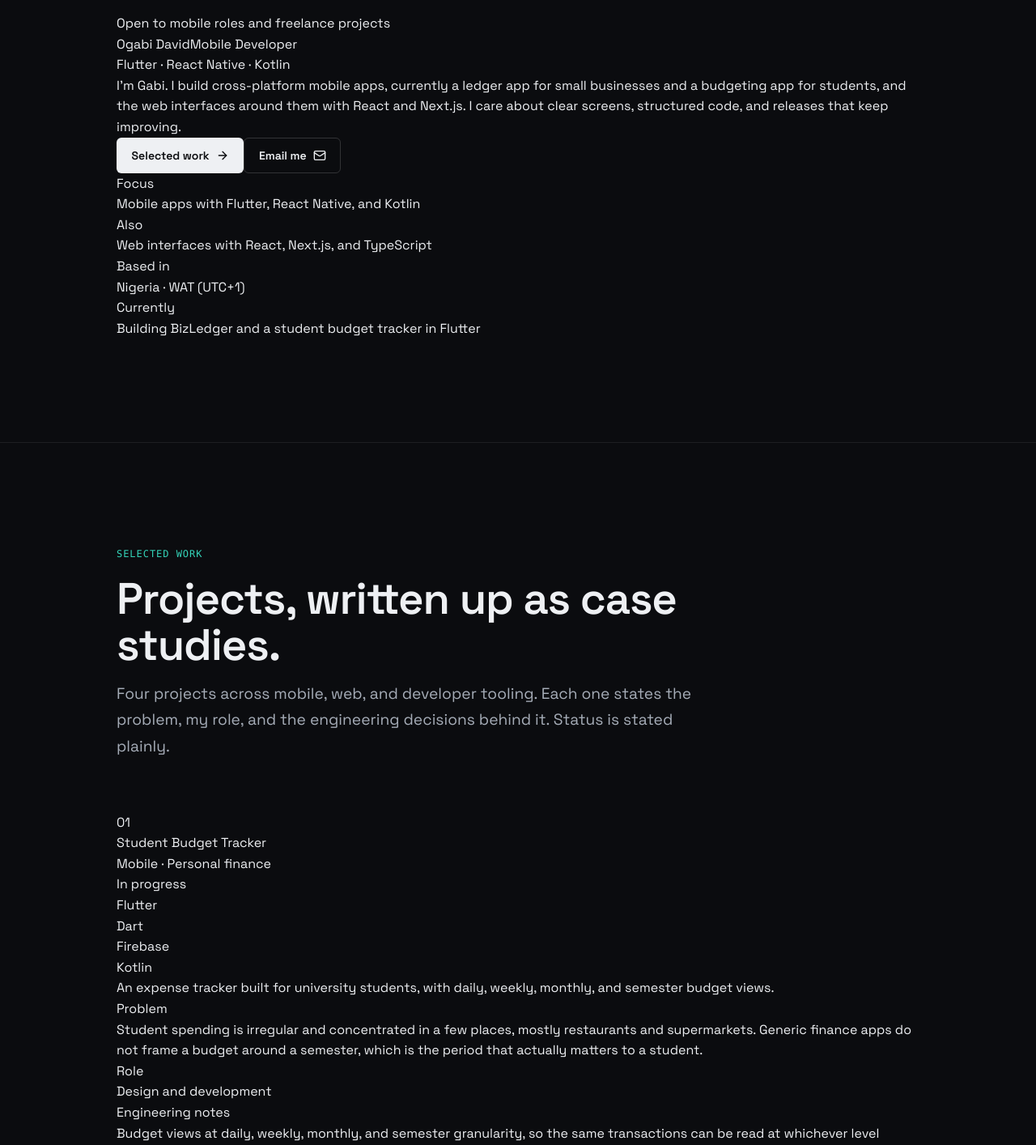
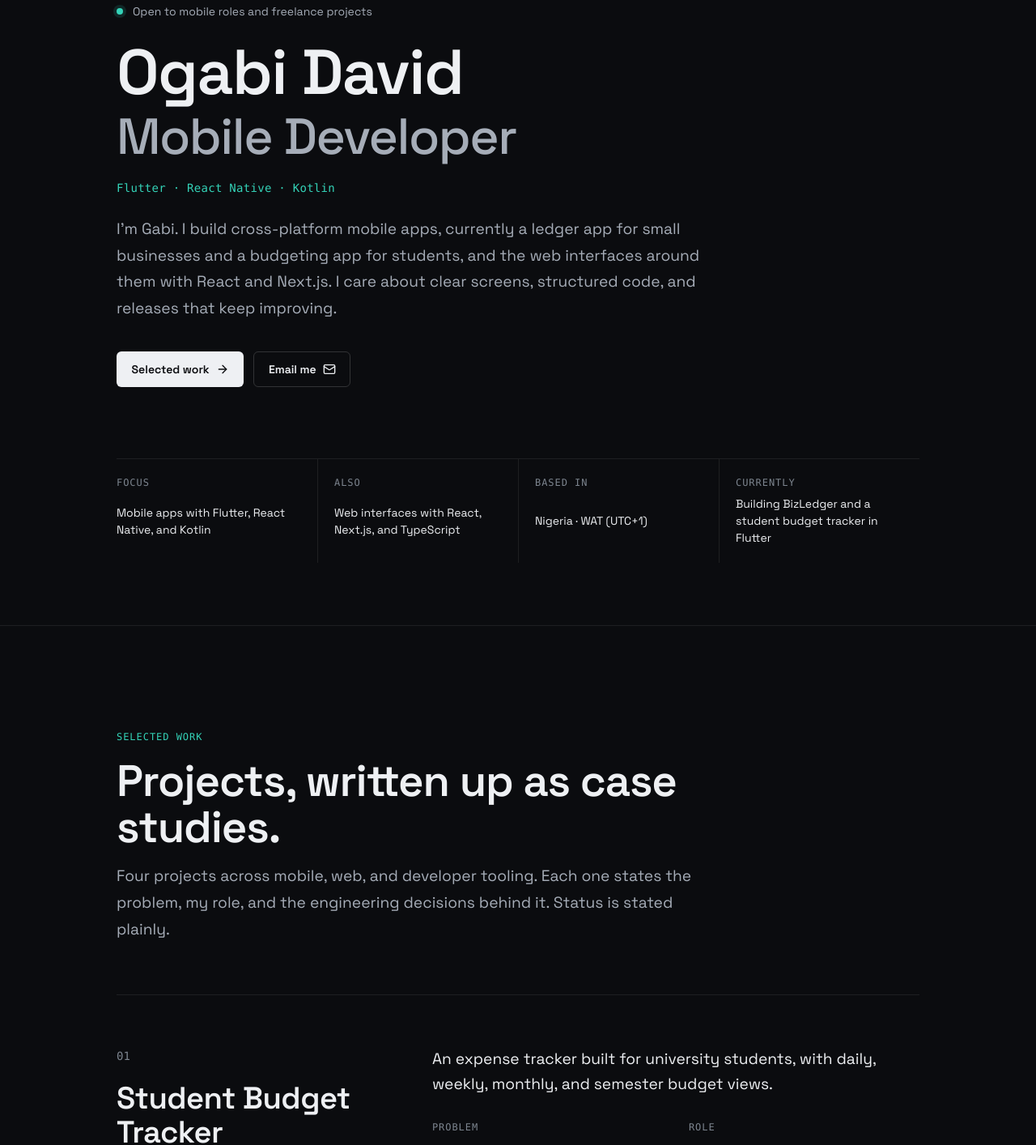
Before and after one commit to GABIs-Hub/portfolio, a Next.js app: page / in a window 1280 px wide. Shown: the part 180-1594 px from the top of the page at 81% size. Built offline with nearby package versions, Linux system fonts and the light colour scheme.

Commit message:
Design system part 3: hero and case study styles

```diff
--- a/src/app/globals.css
+++ b/src/app/globals.css
@@ -391,4 +391,238 @@ dd {
   color: var(--fg);
 }
 
-/* @@PART3@@ */
+/* Hero */
+
+.hero {
+  padding-top: clamp(4rem, 9vw, 7.5rem);
+  padding-bottom: clamp(3rem, 6vw, 5rem);
+}
+
+.hero-intro {
+  display: flex;
+  align-items: center;
+  gap: 0.75rem;
+  color: var(--fg-muted);
+  font-size: var(--text-sm);
+}
+
+.status-dot {
+  flex-shrink: 0;
+  width: 8px;
+  height: 8px;
+  border-radius: 50%;
+  background: var(--accent);
+  box-shadow: 0 0 0 4px var(--accent-soft);
+}
+
+.hero h1 {
+  display: grid;
+  gap: 0.1em;
+  max-width: 16ch;
+  margin-top: 1.5rem;
+  font-size: var(--text-display);
+  font-weight: 600;
+  letter-spacing: -0.02em;
+  line-height: 1.02;
+}
+
+.hero-role {
+  color: var(--fg-muted);
+  font-size: 0.8em;
+  font-weight: 500;
+}
+
+.hero-stack {
+  margin-top: 1.25rem;
+  color: var(--accent);
+  font-family: var(--font-mono);
+  font-size: var(--text-sm);
+  letter-spacing: 0.02em;
+}
+
+.hero-lede {
+  max-width: 60ch;
+  margin-top: 1.5rem;
+  color: var(--fg-muted);
+  font-size: var(--text-lg);
+  line-height: 1.7;
+}
+
+.hero-actions,
+.contact-actions {
+  display: flex;
+  flex-wrap: wrap;
+  gap: 0.75rem;
+  margin-top: 2.25rem;
+}
+
+.hero-facts {
+  display: grid;
+  grid-template-columns: repeat(4, minmax(0, 1fr));
+  margin-top: clamp(3rem, 7vw, 5.5rem);
+  border-top: 1px solid var(--line);
+}
+
+.hero-fact {
+  display: grid;
+  gap: 0.4rem;
+  padding: 1.25rem 1.25rem 1.25rem 0;
+}
+
+.hero-fact + .hero-fact {
+  padding-left: 1.25rem;
+  border-left: 1px solid var(--line);
+}
+
+.hero-fact dt {
+  color: var(--fg-subtle);
+  font-family: var(--font-mono);
+  font-size: var(--text-xs);
+  letter-spacing: 0.08em;
+  text-transform: uppercase;
+}
+
+.hero-fact dd {
+  color: var(--fg);
+  font-size: var(--text-sm);
+  line-height: 1.5;
+}
+
+/* Case studies */
+
+.case-list {
+  display: grid;
+  border-top: 1px solid var(--line);
+}
+
+.case-study {
+  display: grid;
+  grid-template-columns: minmax(0, 0.9fr) minmax(0, 1.6fr);
+  gap: clamp(1.5rem, 4vw, 4rem);
+  padding-block: clamp(2.5rem, 5vw, 4rem);
+  border-bottom: 1px solid var(--line);
+}
+
+.case-meta {
+  display: grid;
+  align-content: start;
+  gap: 1.25rem;
+}
+
+.case-index {
+  color: var(--fg-subtle);
+  font-family: var(--font-mono);
+  font-size: var(--text-sm);
+}
+
+.case-study h3 {
+  font-size: var(--text-2xl);
+  font-weight: 600;
+  letter-spacing: -0.015em;
+  line-height: 1.1;
+}
+
+.case-category {
+  margin-top: 0.4rem;
+  color: var(--fg-subtle);
+  font-size: var(--text-sm);
+}
+
+.status {
+  display: inline-flex;
+  align-items: center;
+  gap: 0.45rem;
+  color: var(--fg-muted);
+  font-family: var(--font-mono);
+  font-size: var(--text-xs);
+  letter-spacing: 0.04em;
+  text-transform: uppercase;
+}
+
+.status::before {
+  content: "";
+  width: 6px;
+  height: 6px;
+  border-radius: 50%;
+  background: var(--fg-subtle);
+}
+
+.status[data-status="Live"]::before {
+  background: var(--accent);
+}
+
+.tag-list {
+  display: flex;
+  flex-wrap: wrap;
+  gap: 0.4rem;
+  margin: 0;
+  padding: 0;
+  list-style: none;
+}
+
+.tag {
+  padding: 0.3rem 0.65rem;
+  border: 1px solid var(--line-strong);
+  border-radius: 999px;
+  color: var(--fg-muted);
+  font-size: var(--text-xs);
+  font-weight: 500;
+  line-height: 1;
+}
+
+.case-body {
+  display: grid;
+  gap: 1.75rem;
+  align-content: start;
+}
+
+.case-summary {
+  max-width: 62ch;
+  color: var(--fg);
+  font-size: var(--text-lg);
+  line-height: 1.6;
+}
+
+.case-details {
+  display: grid;
+  grid-template-columns: repeat(2, minmax(0, 1fr));
+  gap: 1.5rem 2rem;
+}
+
+.case-details > div {
+  display: grid;
+  gap: 0.5rem;
+  align-content: start;
+}
+
+.case-details dt {
+  color: var(--fg-subtle);
+  font-family: var(--font-mono);
+  font-size: var(--text-xs);
+  letter-spacing: 0.08em;
+  text-transform: uppercase;
+}
+
+.case-details dd {
+  color: var(--fg-muted);
+  font-size: var(--text-sm);
+  line-height: 1.65;
+}
+
+.case-notes {
+  grid-column: 1 / -1;
+}
+
+.case-notes ul {
+  display: grid;
+  gap: 0.45rem;
+  margin: 0;
+  padding-left: 1.1rem;
+  list-style: disc;
+}
+
+.case-notes li::marker {
+  color: var(--accent);
+}
+
+/* @@PART4@@ */
```
